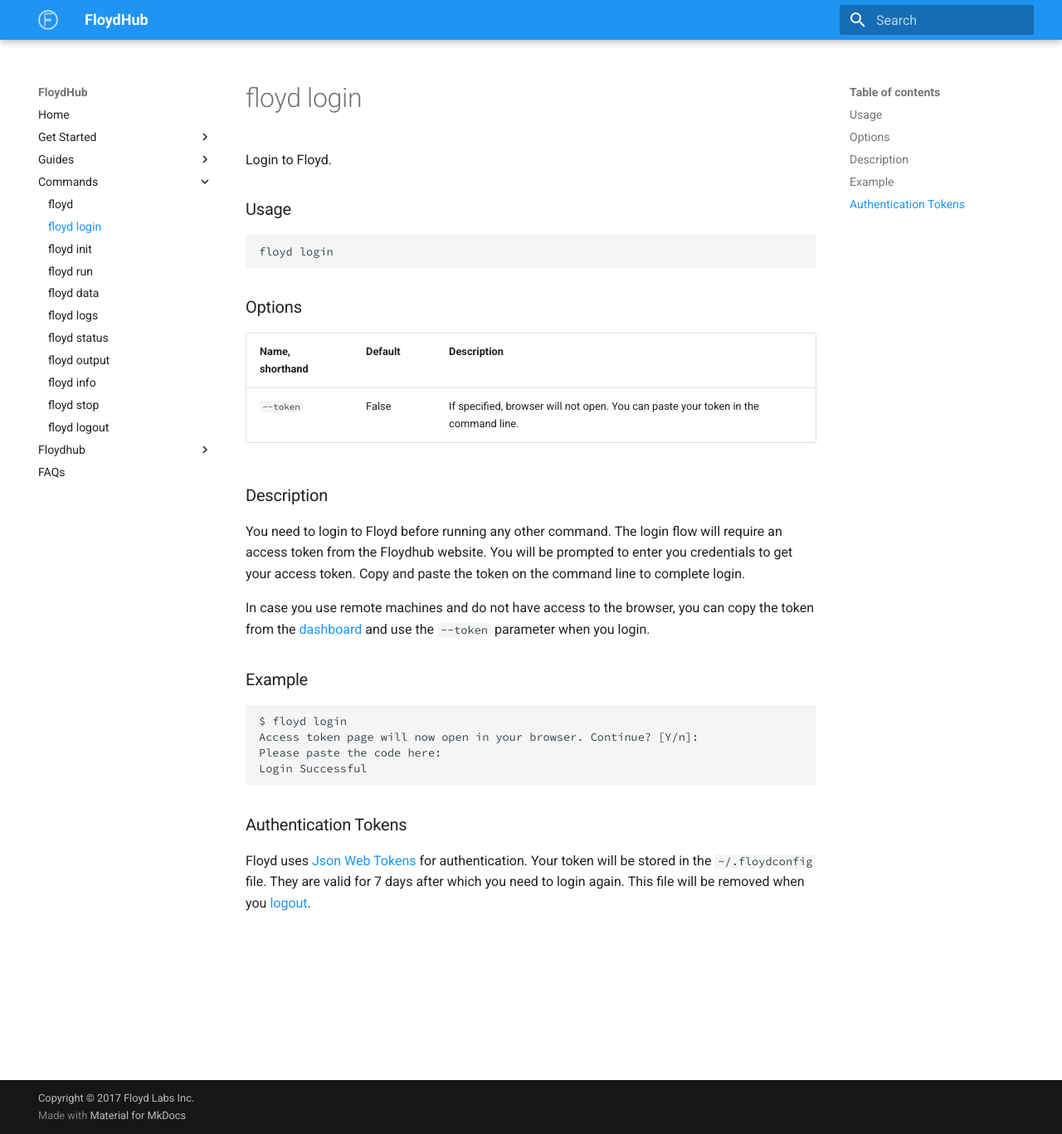
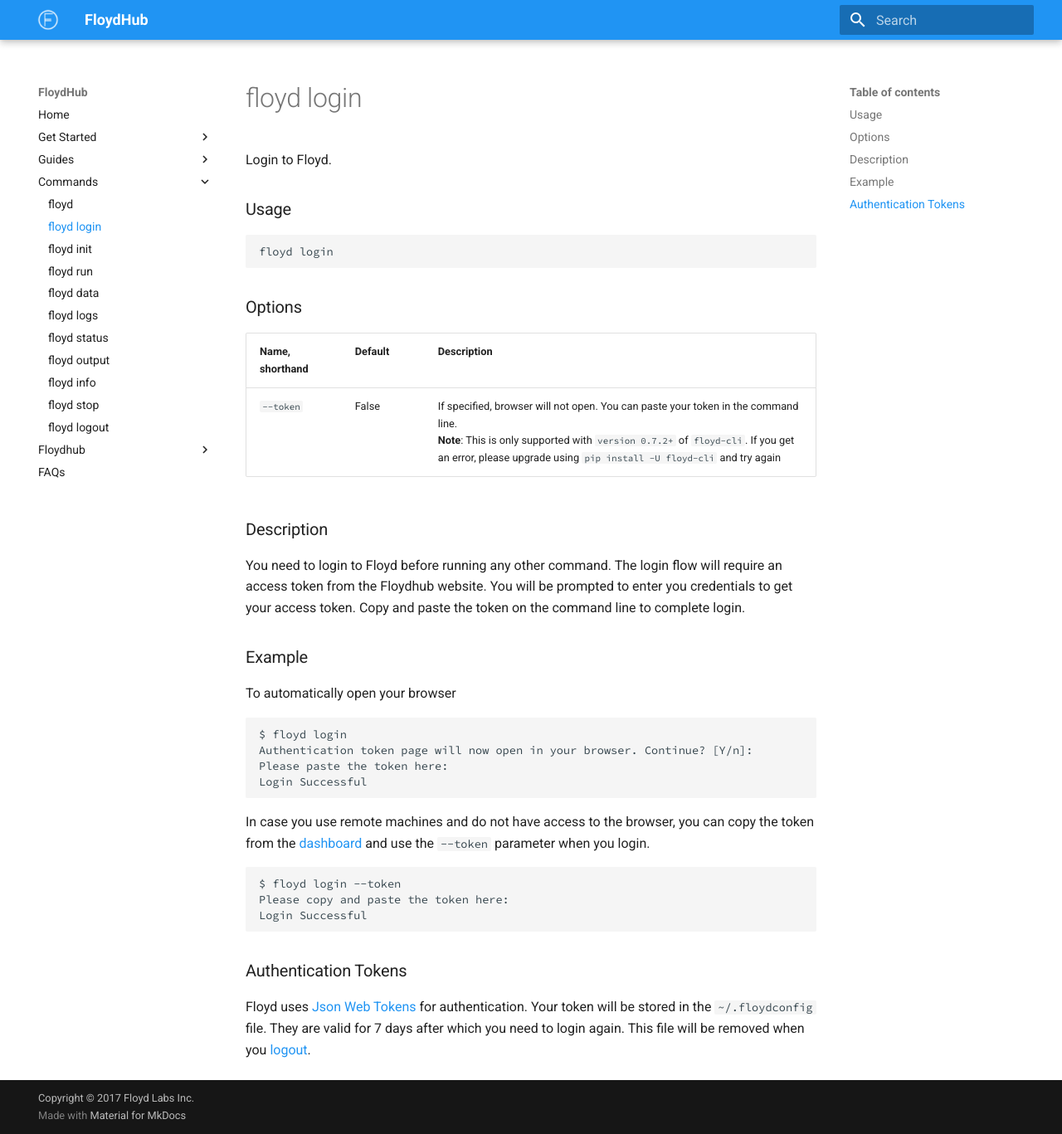
Before and after one commit to floydhub/floyd-docs, an MkDocs documentation site: the page built from docs/commands/login.md, in a window 1280 px wide and 1367 px high. Shown: the whole window at 83% size. Built offline with MkDocs 1.6.1 and Material for MkDocs 9.7.7, drawn with Linux system fonts in a browser that asks for light colours; old or Windows-style settings are respelled for this version of MkDocs.

Commit message:
Update login page

````diff
--- a/docs/commands/login.md
+++ b/docs/commands/login.md
@@ -8,21 +8,27 @@
 ### Options
 | Name, shorthand | Default | Description |
 | --------------- | ------- | ----------- |
-| `--token`       |  False  | If specified, browser will not open. You can paste your token in the command line.|
+| `--token`       |  False  | If specified, browser will not open. You can paste your token in the command line. <br>**Note**: This is only supported with `version 0.7.2+` of `floyd-cli`. If you get an error, please upgrade using `pip install -U floyd-cli` and try again|
 
 ### Description
 You need to login to Floyd before running any other command. The login flow will require an access token from the Floydhub
 website. You will be prompted to enter you credentials to get your access token. Copy and paste the token on the command line
 to complete login.
 
+### Example
+To automatically open your browser
+```bash
+$ floyd login
+Authentication token page will now open in your browser. Continue? [Y/n]:
+Please paste the token here:
+Login Successful
+```
+
 In case you use remote machines and do not have access to the browser, you can copy the token from the
 [dashboard](https://www.floydhub.com/welcome) and use the `--token` parameter when you login.
-
-### Example
 ```bash
-$ floyd login
-Access token page will now open in your browser. Continue? [Y/n]:
-Please paste the code here:
+$ floyd login --token
+Please copy and paste the token here:
 Login Successful
 ```
 
````
